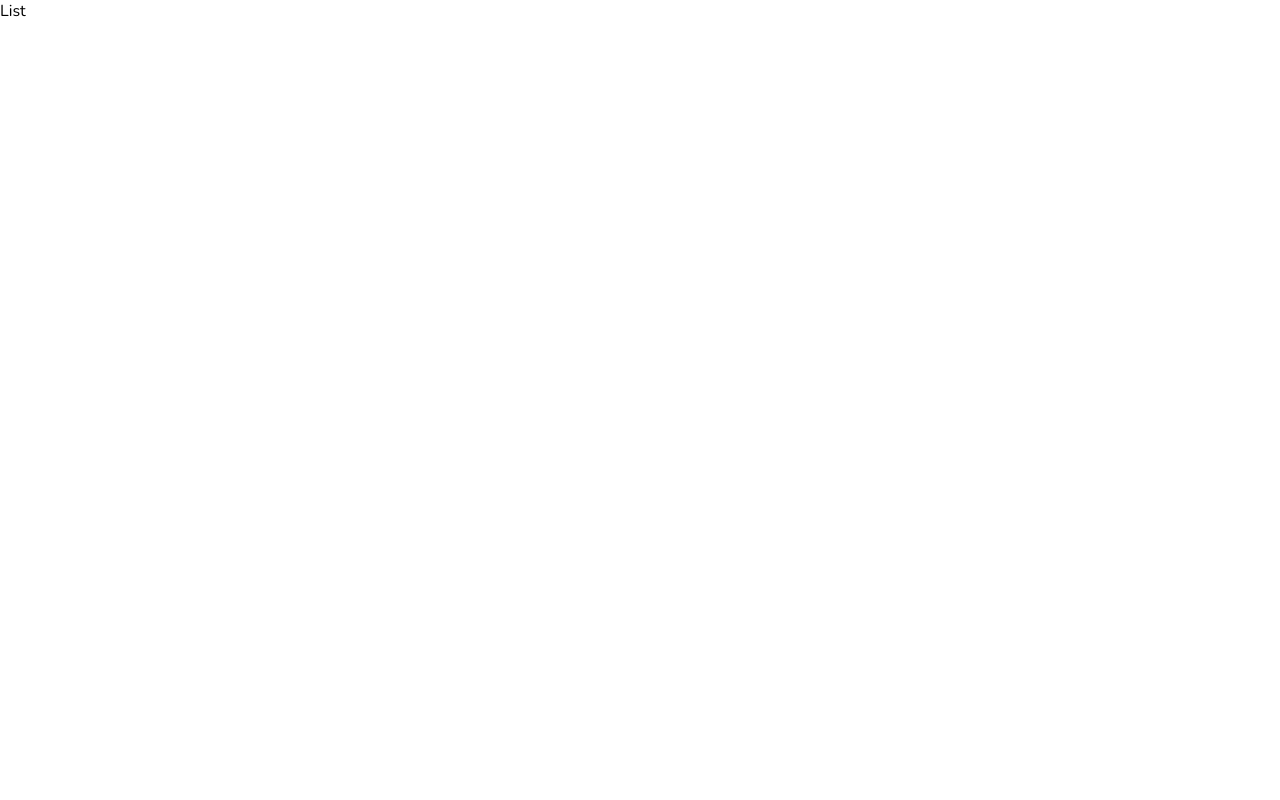
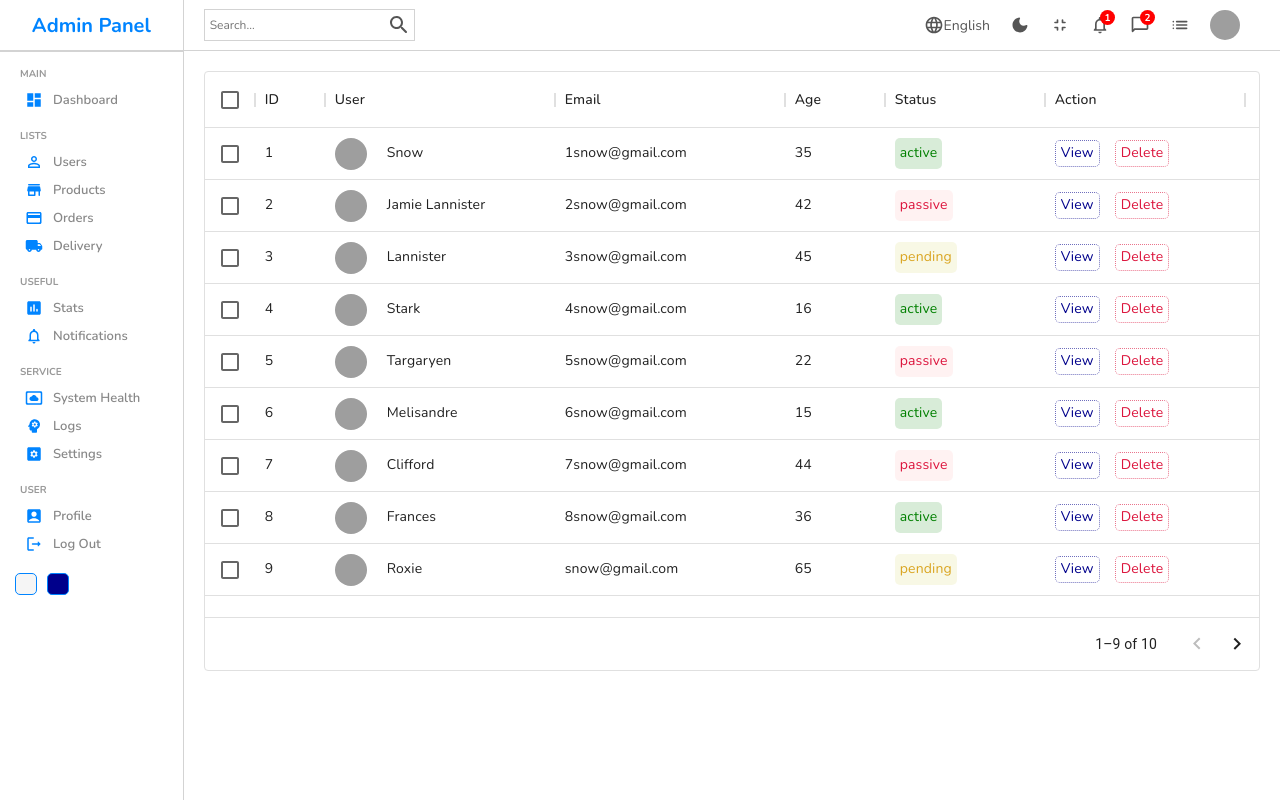
Before and after one commit to asish918/ReactJS-Admin-Panel, a React (Vite) app: page /users in a window 1280 px wide. Built offline with nearby package versions, Linux system fonts and the light colour scheme; grey boxes are pictures that could not be loaded.

Commit message:
Added MUI Datatable

```diff
--- /dev/null
+++ b/datatablesource.jsx
@@ -0,0 +1,124 @@
+
+export const userColumns = [
+    { field: "id", headerName: "ID", width: 70 },
+    {
+        field: "user",
+        headerName: "User",
+        width: 230,
+        renderCell: (params) => {
+            return (
+                <div className="cellWithImg">
+                    <img className="cellImg" src={params.row.img} alt="avatar" />
+                    {params.row.username}
+                </div>
+            );
+        },
+    },
+    {
+        field: "email",
+        headerName: "Email",
+        width: 230,
+    },
+
+    {
+        field: "age",
+        headerName: "Age",
+        width: 100,
+    },
+    {
+        field: "status",
+        headerName: "Status",
+        width: 160,
+        renderCell: (params) => {
+            return (
+                <div className={`cellWithStatus ${params.row.status}`}>
+                    {params.row.status}
+                </div>
+            );
+        },
+    },
+];
+
+//temporary data
+export const userRows = [
+    {
+        id: 1,
+        username: "Snow",
+        img: "https://images.pexels.com/photos/1820770/pexels-photo-1820770.jpeg?auto=compress&cs=tinysrgb&dpr=2&w=500",
+        status: "active",
+        email: "1snow@gmail.com",
+        age: 35,
+    },
+    {
+        id: 2,
+        username: "Jamie Lannister",
+        img: "https://images.pexels.com/photos/1820770/pexels-photo-1820770.jpeg?auto=compress&cs=tinysrgb&dpr=2&w=500",
+        email: "2snow@gmail.com",
+        status: "passive",
+        age: 42,
+    },
+    {
+        id: 3,
+        username: "Lannister",
+        img: "https://images.pexels.com/photos/1820770/pexels-photo-1820770.jpeg?auto=compress&cs=tinysrgb&dpr=2&w=500",
+        email: "3snow@gmail.com",
+        status: "pending",
+        age: 45,
+    },
+    {
+        id: 4,
+        username: "Stark",
+        img: "https://images.pexels.com/photos/1820770/pexels-photo-1820770.jpeg?auto=compress&cs=tinysrgb&dpr=2&w=500",
+        email: "4snow@gmail.com",
+        status: "active",
+        age: 16,
+    },
+    {
+        id: 5,
+        username: "Targaryen",
+        img: "https://images.pexels.com/photos/1820770/pexels-photo-1820770.jpeg?auto=compress&cs=tinysrgb&dpr=2&w=500",
+        email: "5snow@gmail.com",
+        status: "passive",
+        age: 22,
+    },
+    {
+        id: 6,
+        username: "Melisandre",
+        img: "https://images.pexels.com/photos/1820770/pexels-photo-1820770.jpeg?auto=compress&cs=tinysrgb&dpr=2&w=500",
+        email: "6snow@gmail.com",
+        status: "active",
+        age: 15,
+    },
+    {
+        id: 7,
+        username: "Clifford",
+        img: "https://images.pexels.com/photos/1820770/pexels-photo-1820770.jpeg?auto=compress&cs=tinysrgb&dpr=2&w=500",
+        email: "7snow@gmail.com",
+        status: "passive",
+        age: 44,
+    },
+    {
+        id: 8,
+        username: "Frances",
+        img: "https://images.pexels.com/photos/1820770/pexels-photo-1820770.jpeg?auto=compress&cs=tinysrgb&dpr=2&w=500",
+        email: "8snow@gmail.com",
+        status: "active",
+        age: 36,
+    },
+    {
+        id: 9,
+        username: "Roxie",
+        img: "https://images.pexels.com/photos/1820770/pexels-photo-1820770.jpeg?auto=compress&cs=tinysrgb&dpr=2&w=500",
+        email: "snow@gmail.com",
+        status: "pending",
+        age: 65,
+    },
+    {
+        id: 10,
+        username: "Roxie",
+        img: "https://images.pexels.com/photos/1820770/pexels-photo-1820770.jpeg?auto=compress&cs=tinysrgb&dpr=2&w=500",
+        email: "snow@gmail.com",
+        status: "active",
+        age: 65,
+    },
+];
--- a/package.json
+++ b/package.json
@@ -13,6 +13,7 @@
     "@emotion/styled": "^11.10.0",
     "@mui/icons-material": "^5.8.4",
     "@mui/material": "^5.10.0",
+    "@mui/x-data-grid": "^5.16.0",
     "react": "^18.2.0",
     "react-circular-progressbar": "^2.1.0",
     "react-dom": "^18.2.0",
--- /dev/null
+++ b/src/components/datatable/Datatable.jsx
@@ -0,0 +1,33 @@
+import './datatable.scss'
+import { DataGrid } from '@mui/x-data-grid';
+import { userColumns, userRows } from '../../../datatablesource';
+
+const Datatable = () => {
+
+    const actionColumn = [
+        {
+            field: "action", headerName: "Action", width: 200, renderCell: () => {
+                return (
+                    <div className='cellAction'>
+                        <div className='viewButton'>View</div>
+                        <div className='deleteButton'>Delete</div>
+                    </div>
+                )
+            }
+        }
+    ]
+
+    return (
+        <div className='datatable'>
+            <DataGrid
+                rows={userRows}
+                columns={userColumns.concat(actionColumn)}
+                pageSize={9}
+                rowsPerPageOptions={[9]}
+                checkboxSelection
+            />
+        </div>
+    )
+}
+
+export default Datatable
--- /dev/null
+++ b/src/components/datatable/datatable.scss
@@ -0,0 +1,59 @@
+.datatable {
+    height: 600px;
+    padding: 20px;
+
+    .cellWithImg {
+        display: flex;
+        align-items: center;
+
+        .cellImg {
+            width: 32px;
+            height: 32px;
+            border-radius: 50%;
+            object-fit: cover;
+            margin-right: 20px;
+        }
+    }
+
+    .cellWithStatus {
+        padding: 5px;
+        border-radius: 5px;
+
+        &.active {
+            color: green;
+            background-color: rgba(0, 128, 0, 0.151);
+        }
+
+        &.pending {
+            color: goldenrod;
+            background-color: rgba(189, 189, 3, 0.103);
+        }
+
+        &.passive {
+            background-color: rgba(255, 0, 0, 0.05);
+            color: crimson;
+        }
+    }
+
+    .cellAction {
+        display: flex;
+        align-items: center;
+        gap: 15px;
+
+        .viewButton {
+            padding: 2px 5px;
+            border-radius: 5px;
+            border: 1px dotted rgba(0, 0, 139, 0.564);
+            cursor: pointer;
+            color: darkblue;
+        }
+
+        .deleteButton {
+            padding: 2px 5px;
+            border-radius: 5px;
+            border: 1px dotted rgba(220, 20, 60, 0.587);
+            cursor: pointer;
+            color: crimson;
+        }
+    }
+}
--- a/src/pages/list/List.jsx
+++ b/src/pages/list/List.jsx
@@ -1,8 +1,17 @@
 import './list.scss'
+import Navbar from "../../components/navbar/Navbar";
+import Sidebar from "../../components/sidebar/Sidebar";
+import Datatable from '../../components/datatable/Datatable';
 
 const List = () => {
     return (
-        <div className="">List</div>
+        <div className="list">
+            <Sidebar />
+            <div className="listContainer">
+                <Navbar />
+                <Datatable />
+            </div>
+        </div>
     )
 }
 
--- a/src/pages/list/list.scss
+++ b/src/pages/list/list.scss
@@ -0,0 +1,8 @@
+.list {
+    display: flex;
+    width: 100%;
+
+    .listContainer {
+        flex: 6;
+    }
+}
```
Also changed, not shown: 1 other file (tests, documents, lock files or other folders).
